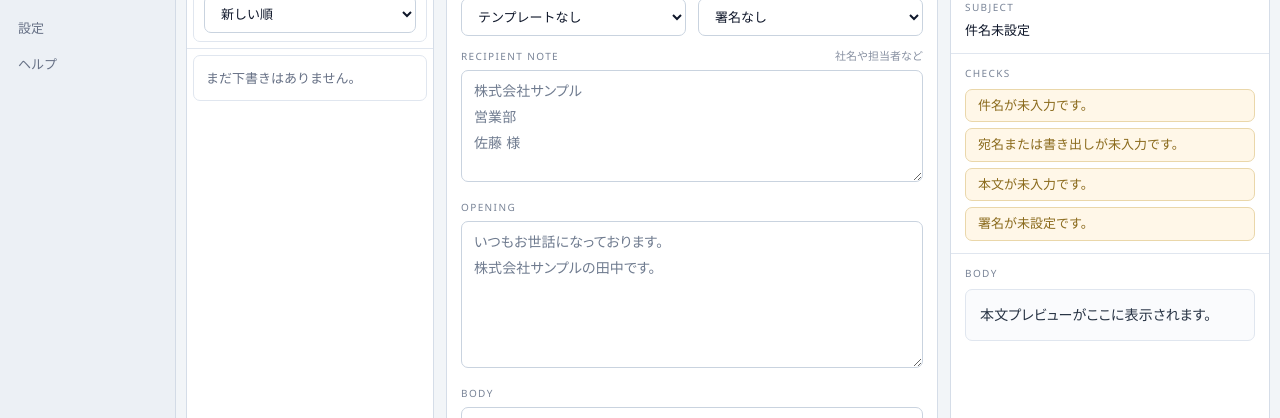
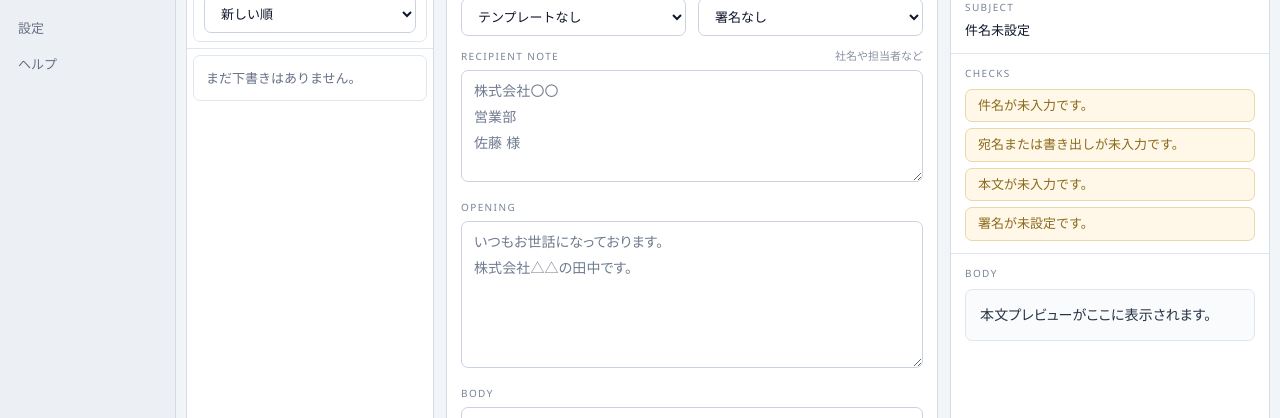
Before and after one commit to mori5600/maildraft, a React (Vite) app: page / in a window 1280 px wide. Shown: the part 207-625 px from the top of the page. Built offline with nearby package versions, Linux system fonts and the light colour scheme.

Commit message:
chore: replace sample company names

```diff
--- a/src/modules/drafts/ui/DraftWorkspace.tsx
+++ b/src/modules/drafts/ui/DraftWorkspace.tsx
@@ -324,7 +324,7 @@ export function DraftWorkspace({
               <Field label="Recipient note" hint="社名や担当者など">
                 <Textarea
                   className="min-h-24"
-                  placeholder={"株式会社サンプル\n営業部\n佐藤 様"}
+                  placeholder={"株式会社〇〇\n営業部\n佐藤 様"}
                   rows={3}
                   showWhitespace={showWhitespace}
                   textClassName="mail-compose-text"
@@ -336,7 +336,7 @@ export function DraftWorkspace({
               <Field label="Opening">
                 <Textarea
                   className="min-h-33"
-                  placeholder={"いつもお世話になっております。\n株式会社サンプルの田中です。"}
+                  placeholder={"いつもお世話になっております。\n株式会社△△の田中です。"}
                   rows={5}
                   showWhitespace={showWhitespace}
                   textClassName="mail-compose-text"
--- a/src/modules/templates/ui/TemplateWorkspace.tsx
+++ b/src/modules/templates/ui/TemplateWorkspace.tsx
@@ -253,7 +253,7 @@ export function TemplateWorkspace({
               <Field label="Recipient note" hint="社名や担当者など">
                 <Textarea
                   className="min-h-24"
-                  placeholder={"株式会社サンプル\n営業部\n佐藤 様"}
+                  placeholder={"株式会社〇〇\n営業部\n佐藤 様"}
                   rows={3}
                   showWhitespace={showWhitespace}
                   textClassName="mail-compose-text"
```
Also changed, not shown: 1 other file (tests, documents, lock files or other folders).
